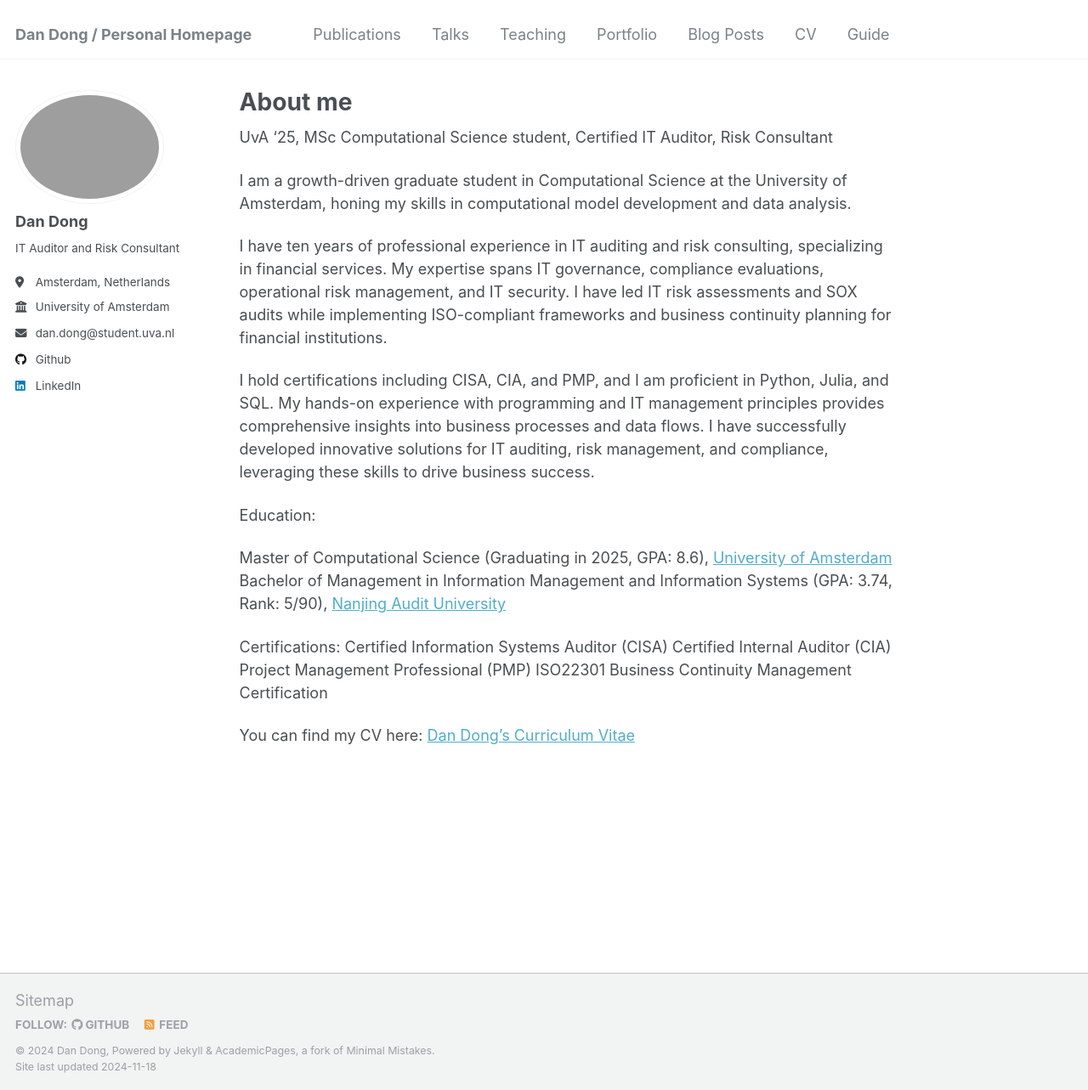
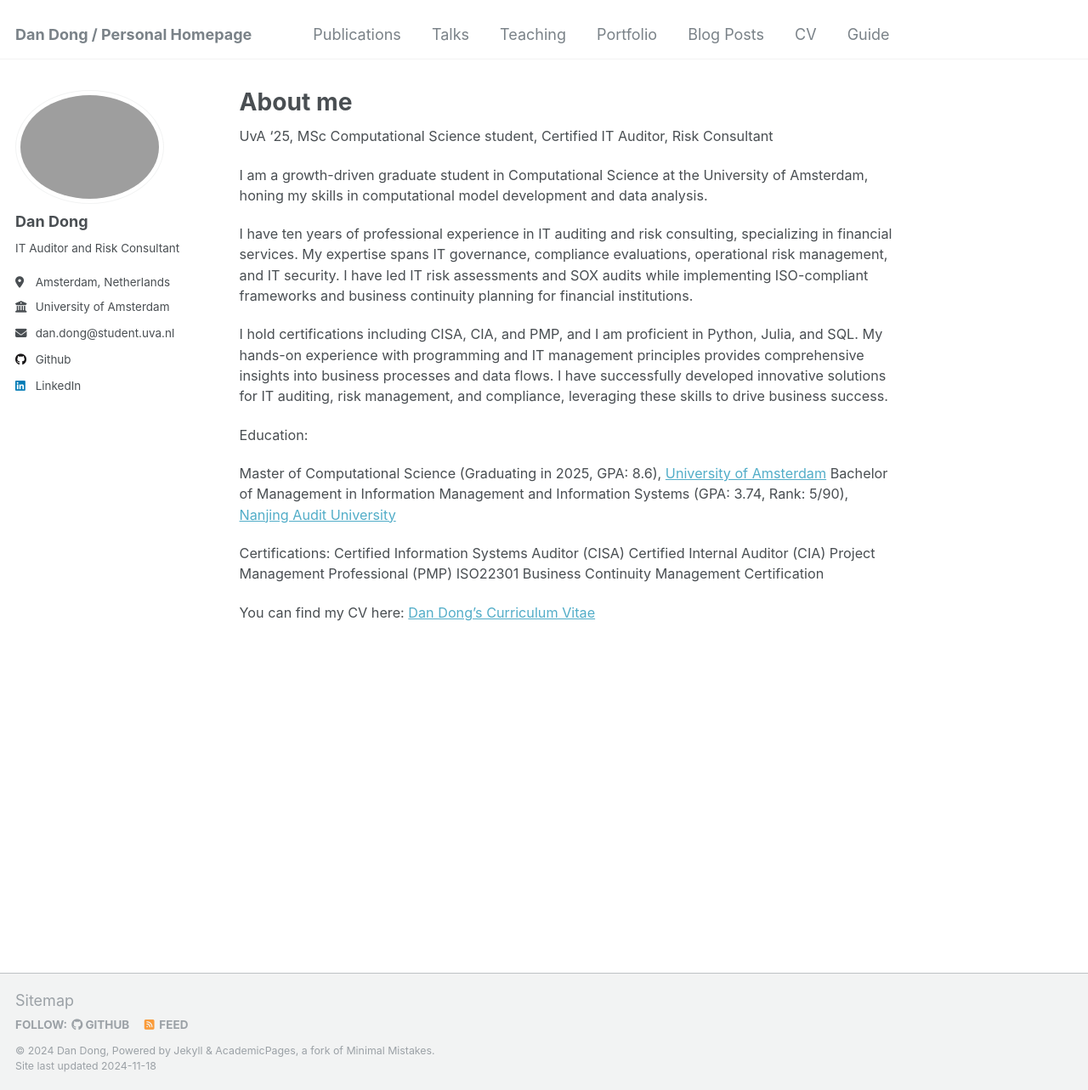
Before and after one commit to DanDong7/personal_page, a Jekyll site: the page built from _pages/about.md, in a window 1280 px wide and 1283 px high. Shown: the whole window at 85% size. Built offline with Jekyll 4.4.1, drawn with Linux system fonts in a browser that asks for light colours.

Commit message:
Update _page.scss

```diff
--- a/_sass/_page.scss
+++ b/_sass/_page.scss
@@ -55,7 +55,13 @@
     border-bottom: 1px solid $border-color;
   }
 
-  p, li, dl {
+  p {
+    font-size: 0.9em;
+  }
+  li {
+    font-size: 1em;
+  }
+  dl {
     font-size: 1em;
   }
 
```
